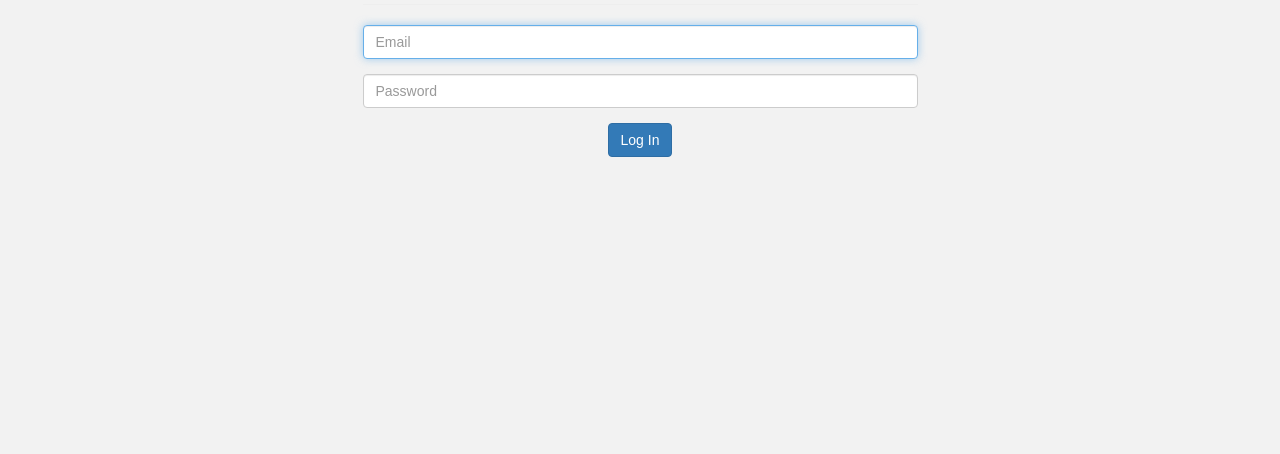
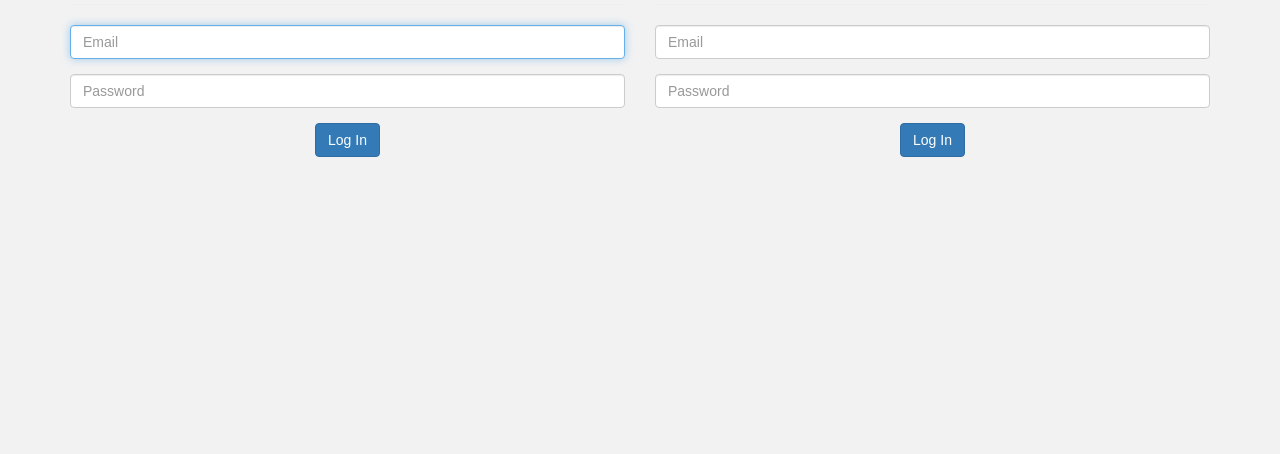
Before and after one commit to taranamol/project1, a website: page login.html in a window 1280 px wide. Shown: the part 346-800 px from the top of the page. Drawn offline with nearby package versions, Linux system fonts and the light colour scheme.

Commit message:
with login working & signup not working

```diff
--- a/login.html
+++ b/login.html
@@ -19,12 +19,15 @@
     <!-- <p><a class="btn btn-primary btn-lg" href="#" role="button">Learn more</a></p> -->
   </div>
 
+
   <div class="container text-center">
     <div class="row">
-      <div class="col-md-6 col-md-offset-3">
-        <h1>Log In</h1>
+
+    <!-- SIGNUP -->
+
+      <div class="col-sm-6">
+        <h1>Sign Up</h1>
         <hr>
-
         <!-- method and action refer to the request type (post) and request url (/login) -->
         <form method="post" action="/login">
           <div class="form-group">
@@ -41,7 +44,39 @@
           </div>
         </form>
       </div>
+
+      <!-- LOG IN -->
+
+      <div class="col-sm-6">
+        <h1>Log In</h1>
+        <hr>
+        <!-- method and action refer to the request type (post) and request url (/login) -->
+        <form method="post" action="/login">
+          <div class="form-group">
+
+            <!-- the `name` HTML attribute sends form data to the server -->
+            <!-- setting the names `user[email]` and `user[password]` allows us to use `req.body.user` on the server-side, which gives us a user object with `email` and `password` keys -->
+            <input type="text" name="user[email]" class="form-control" placeholder="Email" autofocus>
+          </div>
+          <div class="form-group">
+            <input type="password" name="user[password]" class="form-control" placeholder="Password">
+          </div>
+          <div class="form-group">
+            <input type="submit" value="Log In" class="btn btn-primary">
+          </div>
+        </form>
+      </div>
+
+
     </div>
   </div>
+
+
+
+
+
+
+
+
 </body>
 </html>
--- a/models/user.js
+++ b/models/user.js
@@ -8,7 +8,6 @@ var mongoose = require('mongoose'),
 var UserSchema = new Schema({
   email: String,
   passwordDigest: String,
-  // thoughts: [Thought.schema] //has-many relationship
 });
 
 // create a new user with secure (hashed) password
```
Also changed, not shown: server.js (+14 -13 lines).
